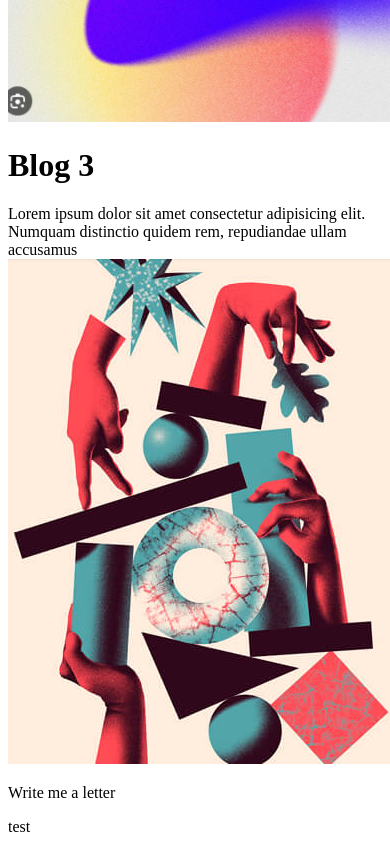
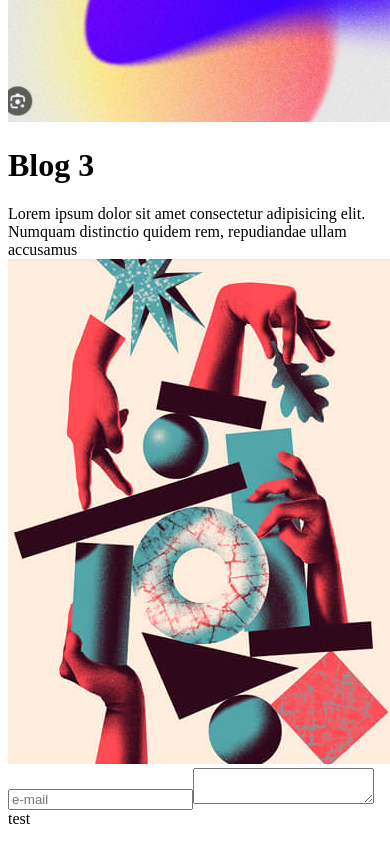
Before and after one commit to LeviFX/portfolio25, a Nuxt app: page / in a window 390 px wide. Shown: the part 7465-8309 px from the top of the page. Built offline with nearby package versions, Linux system fonts and the light colour scheme; no server answers.

Commit message:
Mobile friendlyness + begin new contact

```diff
--- a/assets/scss/components/navbar.scss
+++ b/assets/scss/components/navbar.scss
@@ -11,7 +11,7 @@ nav.navbar {
     position: fixed;
     border-bottom: 1px solid #f0f0f0;
     box-shadow: 1px 1px 5px -3px rgba(0,0,0,0.19);
-    z-index: 1;
+    z-index: 2;
     border-radius: 0.5rem;
     overflow-y: clip;
     transition: height 1s;
@@ -97,7 +97,7 @@ nav.navbar {
         flex-direction: column;
         .nav-link {
             color: #5c5c5c;
-            font-size: 24px;
+            font-size: 22px;
             padding: 2rem;
             text-decoration: none;
             &.active {
--- a/assets/scss/main.scss
+++ b/assets/scss/main.scss
@@ -352,9 +352,7 @@ body {
         @media screen and (max-width: 1075px) {
             display: flex;
             flex-direction: column;
-        }
-        @include breakpoint(xs) {
-
+            grid-gap: 1.5rem;
         }
         .card {
             min-width: 200px;
@@ -364,7 +362,7 @@ body {
             position: relative;
             @include breakpoint(s) {
                 min-width: unset;
-                min-height: 300px;
+                min-height: 390px;
             }
             &.large {
                 grid-row: span 2 / auto;
@@ -372,6 +370,12 @@ body {
                 .project-description {
                     font-size: 88px;
                     bottom: 20%;
+                    @media screen and (max-width: 1075px) {
+                        font-size: 38px;
+                    }
+                    @include breakpoint(xs) {
+                        font-size: 28px;
+                    }
                 }
             }
             &.vertical {
@@ -379,6 +383,10 @@ body {
                 .project-description {
                     bottom: unset;
                     top: 50%;
+                    @include breakpoint(s) {
+                        bottom: 20%;
+                        top: unset;
+                    }
                 }
             }
             &.horizontal {
@@ -386,6 +394,13 @@ body {
                 .project-description {
                     font-size: 68px;
                     bottom: 10%;
+                    @media screen and (max-width: 1075px) {
+                        font-size: 38px;
+                        bottom: 20%;
+                    }
+                    @include breakpoint(xs) {
+                        font-size: 28px;
+                    }
                 }
             }
             .category {
@@ -398,6 +413,7 @@ body {
                 padding-bottom: 0.25rem;
                 left: 10px;
                 top: 10px;
+                z-index: 1;
             }
             .project-description {
                 position: absolute;
@@ -406,11 +422,19 @@ body {
                 color: #fff;
                 font-size: 50px;
                 font-family: 'Noto Serif';
+                z-index: 1;
                 &.contrast {
                     background-color: rgb(45 45 45 / 38%);
                     backdrop-filter: blur(2px);
                     left: 0;
                     padding-left: 10px;
+                }
+                @media screen and (max-width: 1075px) {
+                    font-size: 38px;
+                    bottom: 20%;
+                }
+                @include breakpoint(xs) {
+                    font-size: 28px;
                 }
             }
             .project-thumbnail {
@@ -418,6 +442,7 @@ body {
                 height: 100%;
                 object-fit: cover;
                 border-radius: 0.5rem;
+                position: absolute;
             }
         }
     }
@@ -447,14 +472,26 @@ body {
         display: flex;
         justify-content: space-evenly;
         gap: 1rem;
+        @include breakpoint(s) {
+            display: grid;
+            grid-template-columns: 50% 50%;
+            grid-template-rows: auto auto;
+        }
         .card {
             width: 33.33%;
             height: 290px;
             border: solid 1px #f0f0f053;
             border-radius: 0.5rem;
             background: conic-gradient(from 90deg at 1px 1px, rgb(255 255 255) 90deg, #dbdbdb7a 0) 0 0 / 12px 12px;
+            @include breakpoint(s) {
+                height: 350px;
+                width: 100%;
+            }
             .blog-content {
                 height: 30%;
+                @include breakpoint(xs) {
+                    height: 37%;
+                }
             }
             .blog-thumbnail {
                 width: 100%;
@@ -463,6 +500,9 @@ body {
                 border-bottom-right-radius: 0.5rem;
                 border-bottom-left-radius: 0.5rem;
                 object-fit: cover;
+                @include breakpoint(xs) {
+                    height: 63%;
+                }
             }
         }
     }
@@ -473,18 +513,47 @@ body {
     max-width: 100%;
     background-color: #f3efef;
     margin-top: 5rem;
+    background: conic-gradient(from 90deg at 1px 1px, rgb(248, 247, 245) 90deg, #c2c1c15e 0) 0 0 / 24px 24px;
+    padding-top: 2rem;
+    @media screen and (max-width: #{$content-width}) {
+        padding-left: 2rem;
+        padding-right: 2rem;
+    }
     .contact-container {
         max-width: $content-width;
         margin-left: auto;
         margin-right: auto;
-        min-height: 30vh;
+        min-height: 35vh;
         height: auto;
-        @include breakpoint(xs) {
-            max-width: 80%;
-        }
+        background-color: #fff;
+        box-shadow: 0px 0px 8px -2px rgba(0,0,0,0.15);
+        border-top-left-radius: 1.5rem;
+        border-top-right-radius: 1.5rem;
+        position: relative;
+        padding: 2rem;
     }
     .contact-description {
 
+    }
+    .contact-form {
+        position: absolute;
+        height: 100%;
+        width: 60%;
+        border: dashed 2px #00000013;
+        display: flex;
+        flex-direction: column;
+        input {
+            width: 200px;
+            height: 35px;
+            margin-bottom: 1rem;
+            outline: none;
+            appearance: none;
+            border: none;
+            border-bottom: solid 1px;
+        }
+        textarea {
+            height: 80%;
+        }
     }
 }
 
--- a/pages/index.vue
+++ b/pages/index.vue
@@ -187,8 +187,12 @@
     <div class="contact-section">
         <div class="contact-container">
             <div class="contact-description">
-                <p>Write me a letter</p>
+
             </div>
+            <form class="contact-form" action="">
+                <input type="text" name="e-mail" placeholder="e-mail">
+                <textarea name="message" id="message"></textarea>
+            </form>
         </div>
     </div>
 </template>
```
